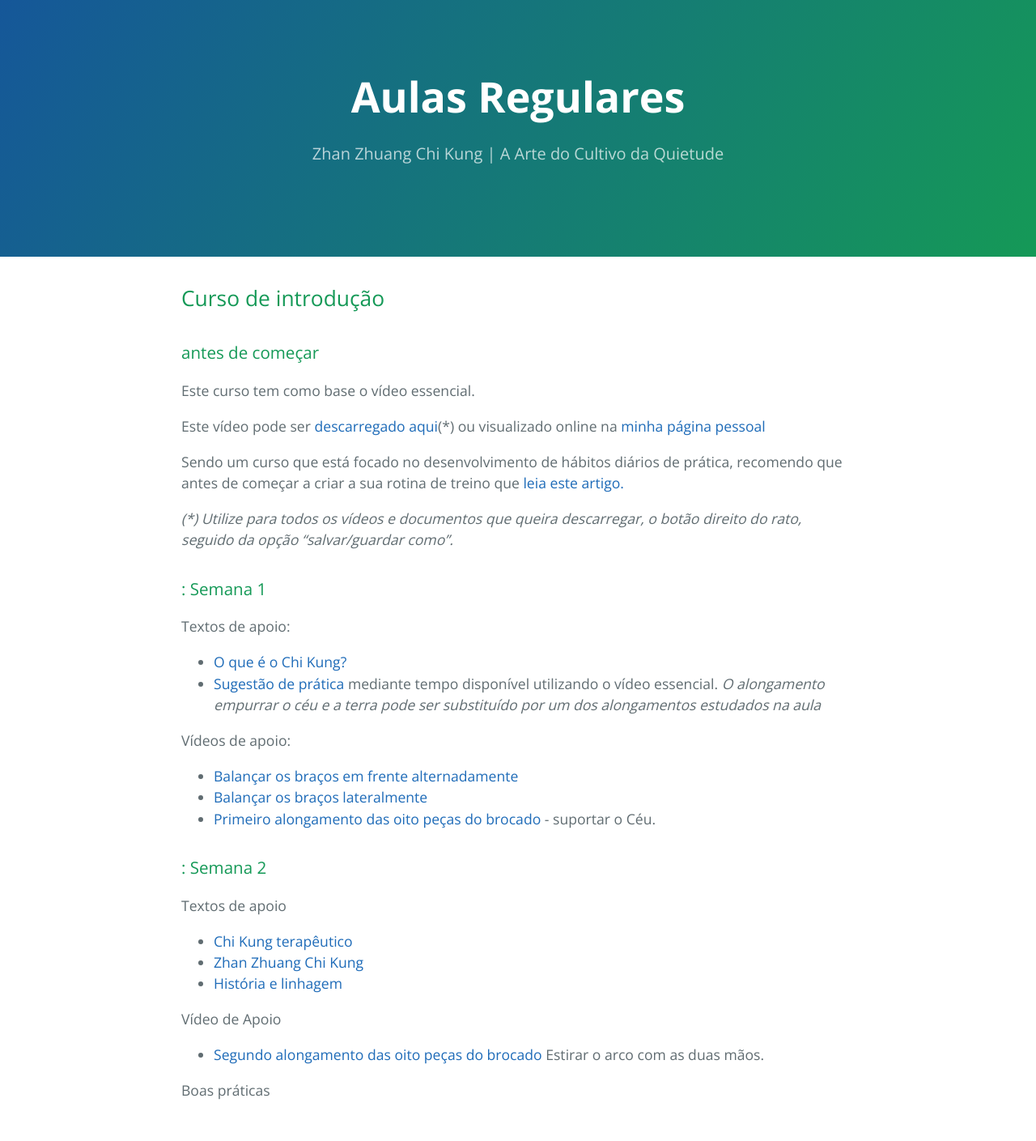
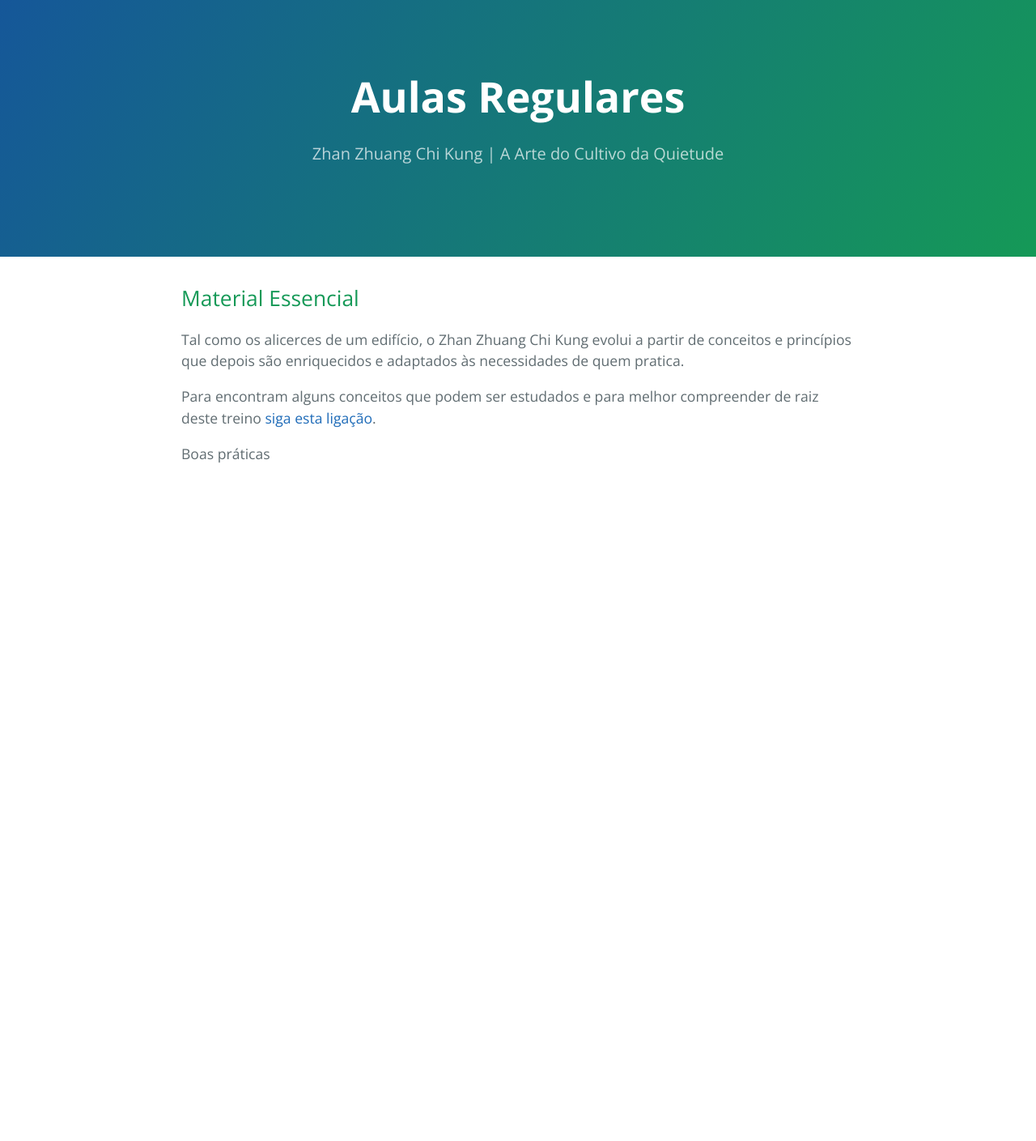
Before and after one commit to devagar/Chikung102, a Jekyll site: the page built from index.md, in a window 1280 px wide. Shown: the whole page at 81% size. Built offline with Jekyll 4.4.1, drawn with Linux system fonts in a browser that asks for light colours; after the commit the page ends 900 px from its top, so only the background shows below that.

Commit message:
first push

```diff
--- a/index.md
+++ b/index.md
@@ -1,41 +1,11 @@
 ---
 layout: default
 ---
-## Curso de introdução
+## Material Essencial
 
-### antes de começar
+Tal como os alicerces de um edifício, o Zhan Zhuang Chi Kung evolui a partir de conceitos e princípios que depois são enriquecidos e adaptados às necessidades de quem pratica.
 
-Este curso tem como base o vídeo essencial.
+Para encontram alguns conceitos que podem ser estudados e para melhor compreender de raiz deste treino [siga esta ligação](/essencial.html).
 
-Este vídeo pode ser [descarregado aqui](http://vessencial.s3.amazonaws.com/video100dias-640.mp4)(*) ou visualizado online na [minha página pessoal](http://lourencoazevedo.com/video.html)
-
-Sendo um curso que está focado no desenvolvimento de hábitos diários de prática, recomendo que antes de começar a criar a sua rotina de treino que [leia este artigo.](http://chikung101.s3.amazonaws.com/semana0/fortalecer-habitos.pdf)
-
-_(*) Utilize para todos os vídeos e documentos que queira descarregar, o botão direito do rato, seguido da opção "salvar/guardar como"._
-
-### : Semana 1
-
-Textos de apoio:
-
-+ [O que é o Chi Kung?](http://chikung101.s3.amazonaws.com/semana1/chikung.pdf)
-+ [Sugestão de prática](http://chikung101.s3.amazonaws.com/semana1/proposta.pdf) mediante tempo disponível utilizando o vídeo essencial. *O alongamento empurrar o céu e a terra pode ser substituído por um dos alongamentos estudados na aula*
-
-Vídeos de apoio:
-
-+ [Balançar os braços em frente alternadamente](http://ck-language.s3.amazonaws.com/Balternadamente.m4v)
-+ [Balançar os braços lateralmente](http://ck-language.s3.amazonaws.com/Blateralmente.m4v)
-+ [Primeiro alongamento das oito peças do brocado](http://ck-language.s3.amazonaws.com/alongamento1.mp4) - suportar o Céu.
-
-### : Semana 2
-
-Textos de apoio
-
-+ [Chi Kung terapêutico](http://chikung101.s3.amazonaws.com/semana2/chikung-terapeutico.pdf)
-+ [Zhan Zhuang Chi Kung](http://chikung101.s3.amazonaws.com/semana2/zhan-zhuang.pdf)
-+ [História e linhagem](http://chikung101.s3.amazonaws.com/semana2/linhagem.pdf)
-
-Vídeo de Apoio
-
-+ [Segundo alongamento das oito peças do brocado](http://ck-language.s3.amazonaws.com/bdj2.mp4) Estirar o arco com as duas mãos.
 
 Boas práticas
```
Also changed, not shown: essencial.md (added, +17 -0 lines), essencial/chikung.md (added, +21 -0 lines).
